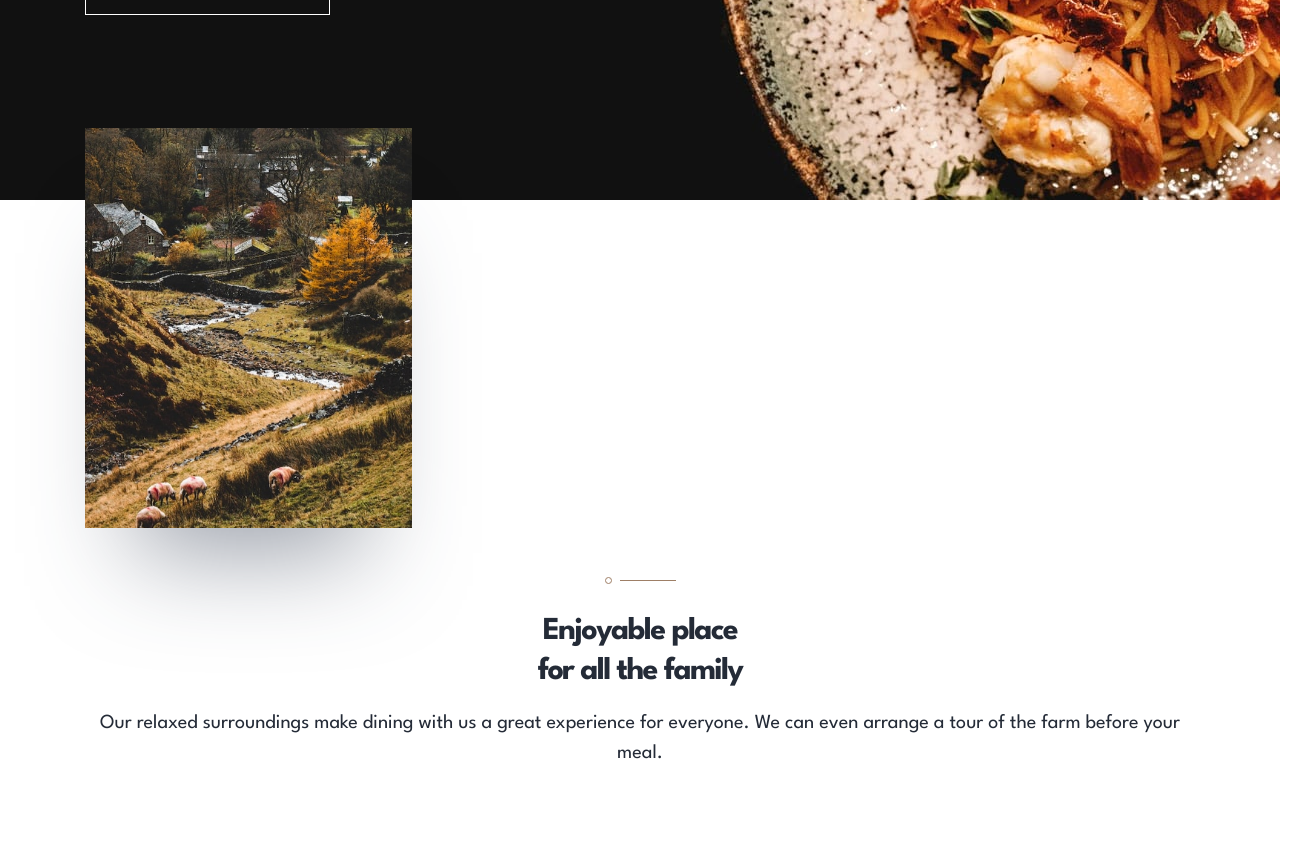
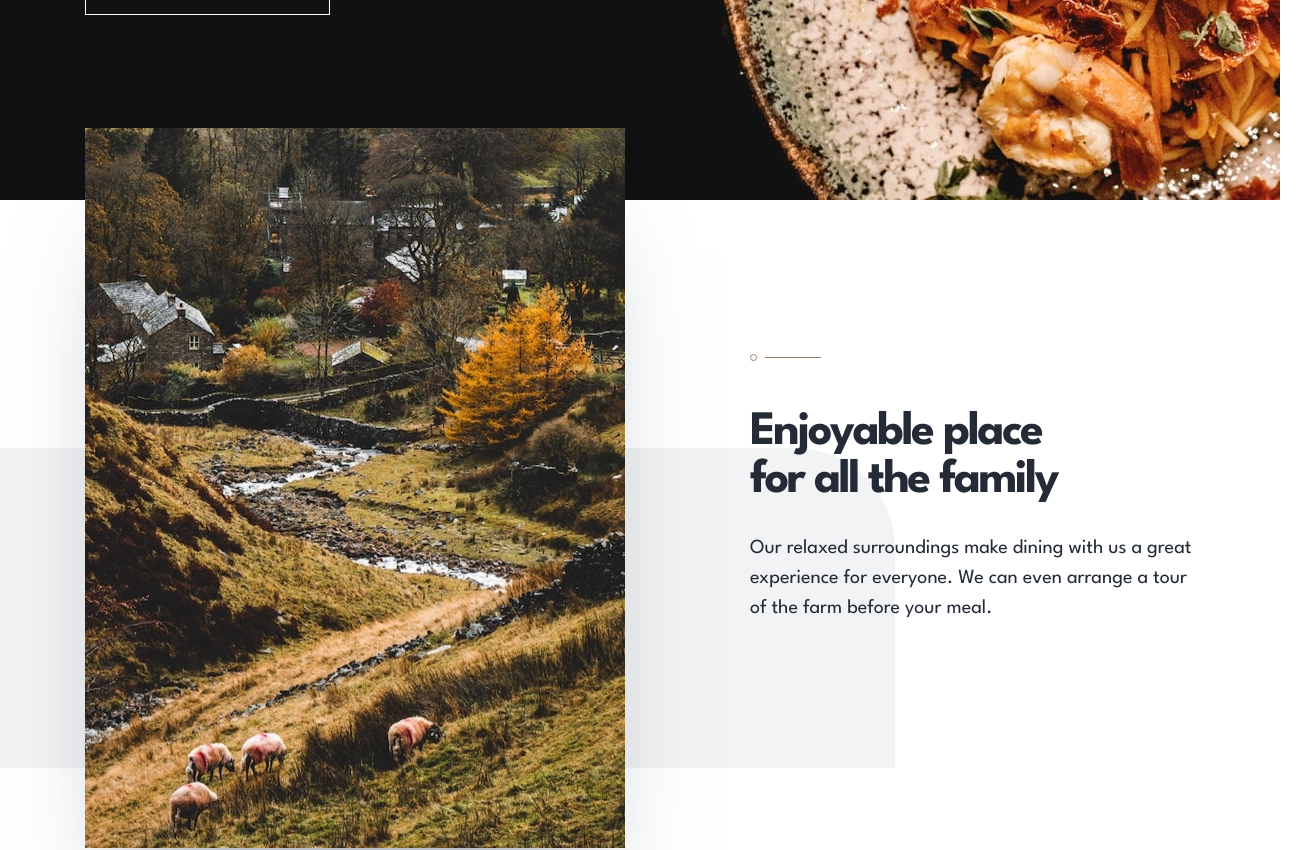
Before and after one commit to Bayoumi-dev/Dine-restaurant-website, a React (Create React App) app: page / in a window 1280 px wide. Shown: the part 620-1470 px from the top of the page, 1311 px wide, since content can reach past the window. Built offline with nearby package versions, Linux system fonts and the light colour scheme.

Commit message:
build the feature section

```diff
--- a/src/components/Feature.tsx
+++ b/src/components/Feature.tsx
@@ -1,26 +1,36 @@
-import {FC} from 'react'
+import { FC } from 'react'
 
 interface Props {
-  imgSrc: string,
-  heading: string,
-  paragraph: string,
-
+   imgSrc: string
+   heading: string
+   paragraph: string
 }
 
-const Feature:FC<Props> = ({imgSrc, heading, paragraph}) => {
+const Feature: FC<Props> = ({ imgSrc, heading, paragraph }) => {
    return (
-    <div className="flex flex-col">
-               <picture className='w-[327px] h-[400px] overflow-hidden shadow-3xl'>
-                  <img src={imgSrc} alt="enjoyable place" className='w-full h-full object-cover' />
+      <div
+         className="flex flex-col items-center xl:flex-row xl:last:flex-row-reverse xl:justify-between
+         xl:last:-mb-20 md:last:after:absolute md:last:after:w-[160px] md:last:after:h-[76px]
+         md:last:after:bg-pattern-lines md:last:after:top-56 xl:last:after:top-[282px] md:last:after:right-0
+         xl:last:after:-right-[116px] xl:[&:last-of-type_picture]:!shadow-none relative">
+         <picture
+            className="w-[327px] h-[400px] md:w-[573px] md:h-[360px] xl:w-[540px]
+            xl:h-[720px] overflow-hidden shadow-3xl">
+            <img
+               src={imgSrc}
+               alt="enjoyable place"
+               className="w-full h-full object-cover"
+            />
          </picture>
          <div
-                  className="text-center mt-12 mb-24 pt-9 relative before:absolute
-                  before:top-0 before:left-0 before:w-full before:h-2 before:bg-divide
-                  before:bg-no-repeat before:bg-center">
-                  <h2 className='mx-auto max-w-[220px]'>
+            className="text-center xl:text-left mt-12 md:mt-14 mb-24 md:mb-28 xl:m-0
+            pt-9 md:pt-10 xl:pt-14 relative before:absolute before:top-0 before:left-0
+            before:w-full before:h-2 before:bg-pattern-divide before:bg-no-repeat
+            before:bg-center xl:before:bg-left">
+            <h2 className="mx-auto xl:mx-0 max-w-[220px] md:max-w-xs">
                {heading}
             </h2>
-                  <p className="mt-4">
+            <p className="mt-4 md:mt-7 max-w-[475px] xl:max-w-[445px]">
                {paragraph}
             </p>
          </div>
--- a/src/components/FeaturesSection.tsx
+++ b/src/components/FeaturesSection.tsx
@@ -1,22 +1,32 @@
 import { FC } from 'react'
 import Feature from './Feature'
+// images
 import enjoyablePlace from '../assets/homepage/enjoyable-place-desktop.jpg'
 import locallySourced from '../assets/homepage/locally-sourced-desktop.jpg'
 
 const FeaturesSection: FC = () => {
    return (
-      <section className="-mt-[72px] relative z-10">
-         <div className="container">
-            {/* Feat */}
+      <section className="-mt-[72px] md:-mt-24 xl:-mt-[72px] relative z-10">
+         <div
+            className="w-full max-w-[1440px] h-full absolute left-2/4 -translate-x-2/4 md:before:absolute
+            md:before:w-[895px] md:before:h-[320px] md:before:bg-secondary-shuttleGray md:before:opacity-[0.08]
+            md:before:rounded-tr-[100px] md:before:top-[195px] xl:before:top-[320px] md:before:right-1/2
+            xl:before:left-0 md:after:absolute md:after:w-[895px] md:after:h-[320px] md:after:bg-secondary-shuttleGray
+            md:after:opacity-[0.08] md:after:rounded-tl-[100px] md:after:bottom-0 md:after:left-1/2
+            xl:after:left-unset xl:after:right-0 overflow-hidden"></div>
+
+         <div className="container flex flex-col xl:gap-[120px]">
             <Feature
                imgSrc={enjoyablePlace}
                heading="Enjoyable place for all the family"
-               paragraph="Our relaxed surroundings make dining with us a great experience for everyone. We can even arrange a tour of the farm before your meal."
+               paragraph="Our relaxed surroundings make dining with us a great experience
+               for everyone. We can even arrange a tour of the farm before your meal."
             />
             <Feature
                imgSrc={locallySourced}
                heading="The most locally sourced food"
-               paragraph="All our ingredients come directly from our farm or local fishery. So you can be sure that you’re eating the freshest, most sustainable food."
+               paragraph="All our ingredients come directly from our farm or local fishery.
+               So you can be sure that you’re eating the freshest, most sustainable food."
             />
          </div>
       </section>
--- a/src/index.css
+++ b/src/index.css
@@ -21,7 +21,7 @@
       md:text-5xl xl:text-[80px] md:leading-snug xl:leading-none;
    }
    h2 {
-      @apply text-[32px] leading-10 tracking-tighter font-bold;
+      @apply text-[32px] md:text-5xl leading-10 tracking-tighter font-bold;
    }
    p {
       @apply text-base font-normal md:text-xl md:leading-normal;
--- a/tailwind.config.js
+++ b/tailwind.config.js
@@ -22,7 +22,8 @@ module.exports = {
             xl: em(1110),
          },
          padding: {
-            DEFAULT: '1.5em',
+            DEFAULT: '1.5rem',
+            md: '2.5rem',
             xl: '0',
          },
       },
@@ -36,12 +37,14 @@ module.exports = {
             '2xl': em(1400),
             '3xl': em(1600),
          },
+         spacing: { unset: 'unset' },
          backgroundImage: {
-            divide: "url('/src/assets/patterns/pattern-divide.svg')",
-          },
-          boxShadow: {
+            'pattern-divide': "url('/src/assets/patterns/pattern-divide.svg')",
+            'pattern-lines': "url('/src/assets/patterns/pattern-lines.svg')",
+         },
+         boxShadow: {
             '3xl': '0px 75px 100px -50px rgba(56, 66, 85, 0.503223);',
-          }
+         },
       },
    },
    plugins: [],
```
Lines whose indentation alone changed are shown as unchanged.
